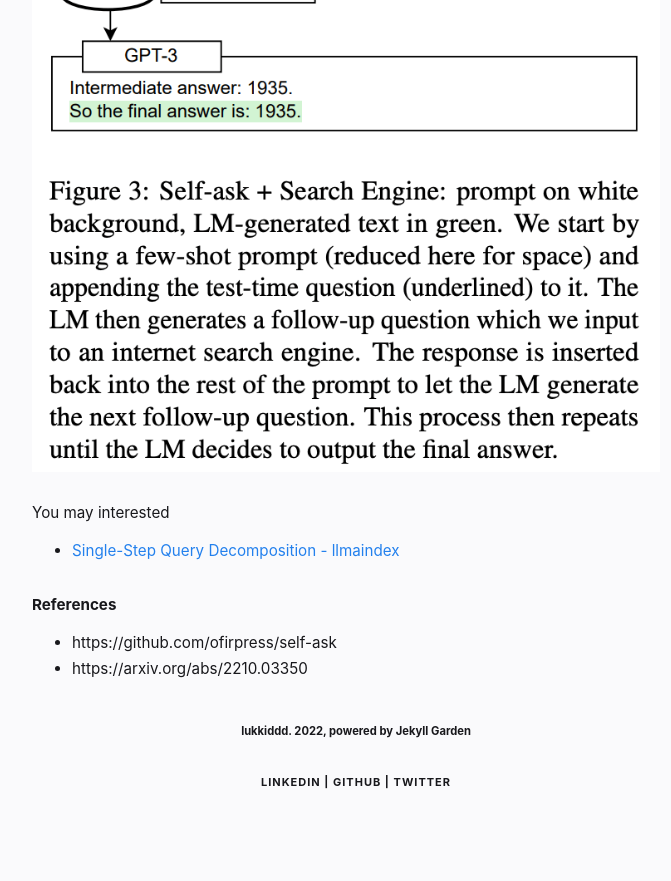
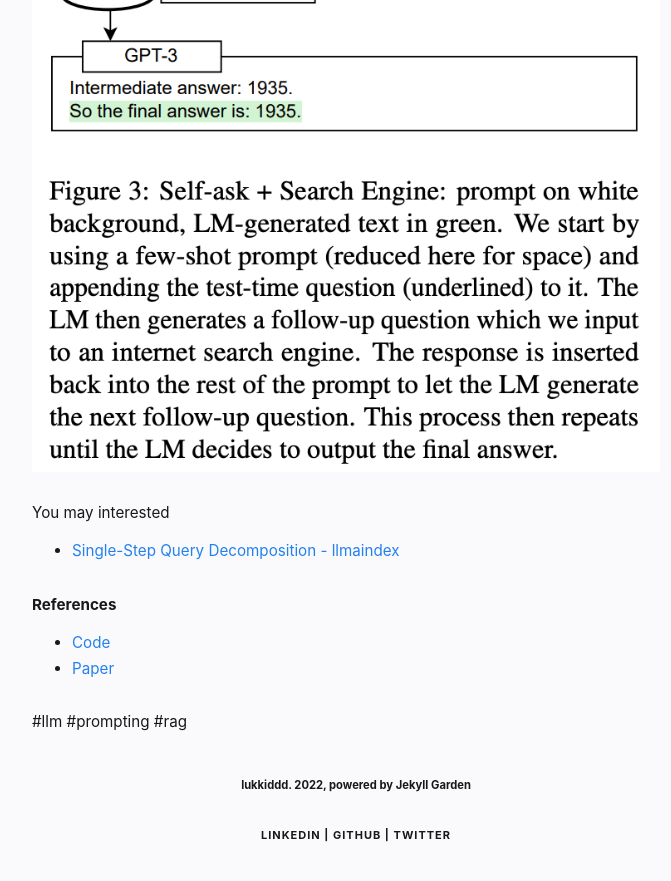
Before and after one commit to lukkiddd/lukkiddd.github.io, a Jekyll site: the page built from _notes/Public/Self-Ask - Measuring and Narrowing the Compositionality Gap in Language Models.md, in a window 1280 px wide and 900 px high, scrolled down 2074 px. Shown: the top 881 px of the window, without its empty margins (294-965 px from the left). Built offline with Jekyll 4.4.1, drawn with Linux system fonts in a browser that asks for light colours; before the commit the page ends 2921 px from its top, so only the background shows below that.

Commit message:
Update references and add tags

```diff
--- a/_notes/Public/Self-Ask - Measuring and Narrowing the Compositionality Gap in Language Models.md
+++ b/_notes/Public/Self-Ask - Measuring and Narrowing the Compositionality Gap in Language Models.md
@@ -22,5 +22,7 @@ You may interested
 - [Single-Step Query Decomposition - llmaindex](https://docs.llamaindex.ai/en/stable/optimizing/advanced_retrieval/query_transformations.html#single-step-query-decomposition)
 
 **References**
-- https://github.com/ofirpress/self-ask
-- https://arxiv.org/abs/2210.03350
+- [Code](https://github.com/ofirpress/self-ask)
+- [Paper](https://arxiv.org/abs/2210.03350)
+
+#llm #prompting #rag
```
